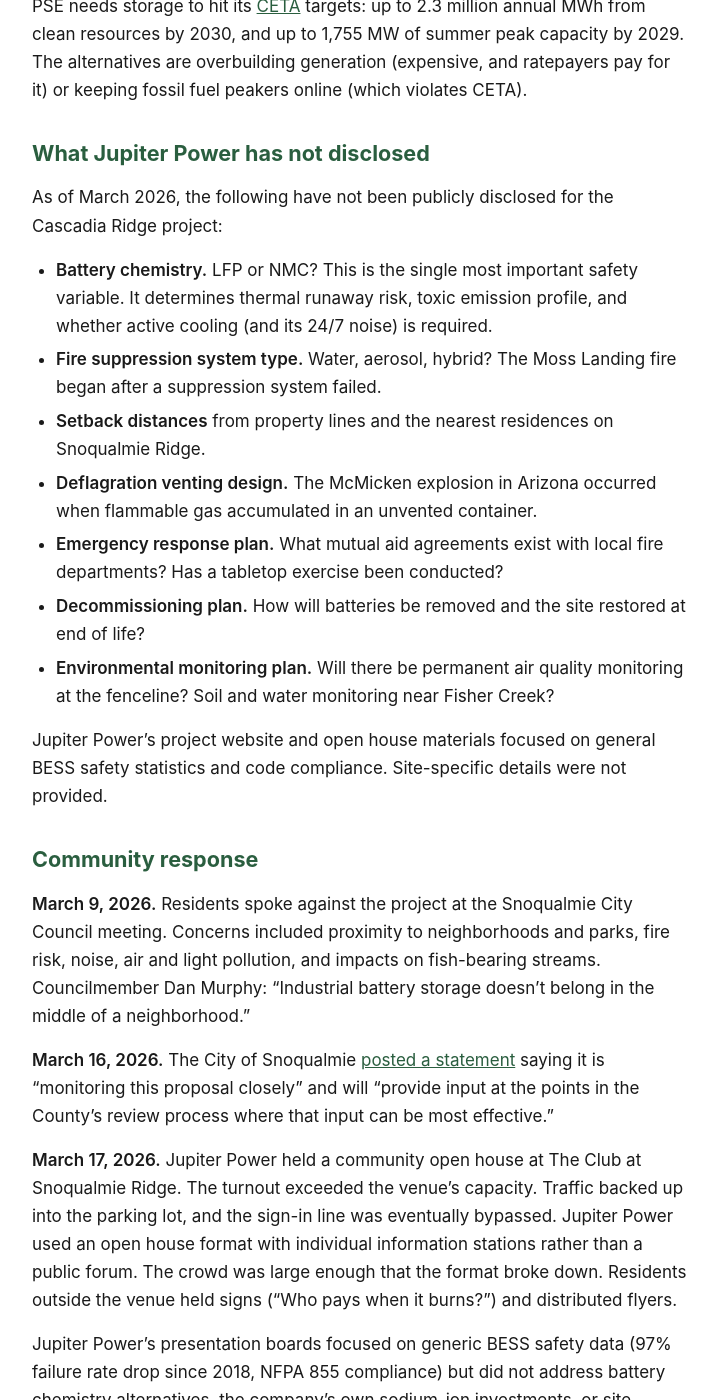
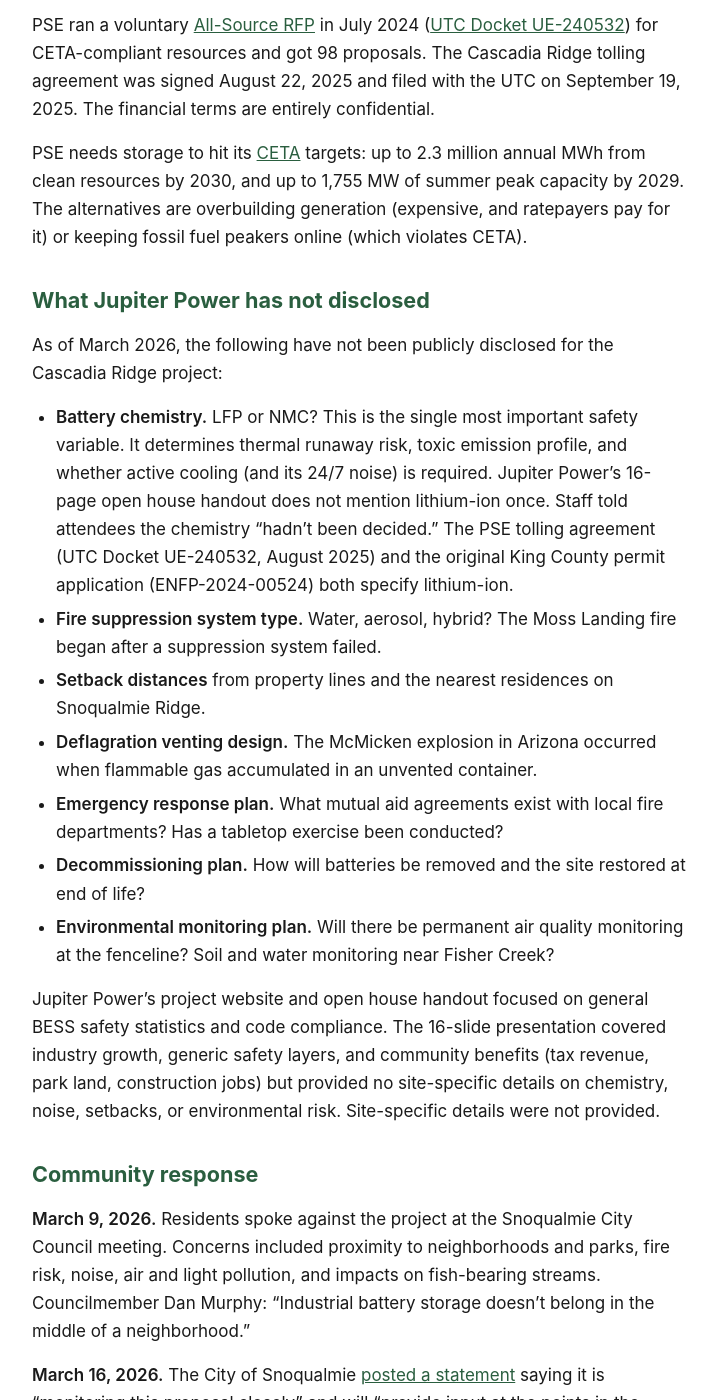
Before and after one commit to calef/cascadia-ridge-bess, a Jekyll site: the page built from _pages/project.md, in a window 1280 px wide and 1400 px high, scrolled down 1839 px. Shown: the whole window, without its empty margins (280-997 px from the left). Built offline with Jekyll 4.4.1, drawn with Linux system fonts in a browser that asks for light colours; some of the changed text lies outside the part shown.

Commit message:
Deploy site 2026-03-23-185814

```diff
--- a/_pages/project.md
+++ b/_pages/project.md
@@ -15,8 +15,11 @@ title: "Project Overview"
 | PSE agreement | Tolling agreement executed August 22, 2025 |
 | Operations target | Late 2028 |
 | Fire district | [King County Fire Protection District No. 38](https://district-conditions-report.kingcounty.gov/?PIN=3624079039) |
-| Projected tax revenue | $783,000–$1,130,000/year in years 3–12 |
+| Projected tax revenue | $783,000–$1,130,000/year in years 3–12* |
+| Development footprint | ~30 of the 45 acres (per Jupiter Power's March 17 presentation) |
 | Contact | Gage Fuller, [cascadiaridge@jupiterpower.io](mailto:cascadiaridge@jupiterpower.io) |
+
+*Tax revenue estimate depends on pending state legislation [HB 1960 (Ramel)](https://app.leg.wa.gov/billsummary?BillNumber=1960&Year=2025). If the bill does not pass, these numbers do not apply.*
 
 ## What the facility would include
 
@@ -45,7 +48,7 @@ PSE needs storage to hit its [CETA](/ceta) targets: up to 2.3 million annual MWh
 
 As of March 2026, the following have not been publicly disclosed for the Cascadia Ridge project:
 
-- **Battery chemistry.** LFP or NMC? This is the single most important safety variable. It determines thermal runaway risk, toxic emission profile, and whether active cooling (and its 24/7 noise) is required.
+- **Battery chemistry.** LFP or NMC? This is the single most important safety variable. It determines thermal runaway risk, toxic emission profile, and whether active cooling (and its 24/7 noise) is required. Jupiter Power's 16-page open house handout does not mention lithium-ion once. Staff told attendees the chemistry "hadn't been decided." The PSE tolling agreement (UTC Docket UE-240532, August 2025) and the original King County permit application (ENFP-2024-00524) both specify lithium-ion.
 - **Fire suppression system type.** Water, aerosol, hybrid? The Moss Landing fire began after a suppression system failed.
 - **Setback distances** from property lines and the nearest residences on Snoqualmie Ridge.
 - **Deflagration venting design.** The McMicken explosion in Arizona occurred when flammable gas accumulated in an unvented container.
@@ -53,7 +56,7 @@ As of March 2026, the following have not been publicly disclosed for the Cascadi
 - **Decommissioning plan.** How will batteries be removed and the site restored at end of life?
 - **Environmental monitoring plan.** Will there be permanent air quality monitoring at the fenceline? Soil and water monitoring near Fisher Creek?
 
-Jupiter Power's project website and open house materials focused on general BESS safety statistics and code compliance. Site-specific details were not provided.
+Jupiter Power's project website and open house handout focused on general BESS safety statistics and code compliance. The 16-slide presentation covered industry growth, generic safety layers, and community benefits (tax revenue, park land, construction jobs) but provided no site-specific details on chemistry, noise, setbacks, or environmental risk. Site-specific details were not provided.
 
 ## Community response
 
```
Also changed, not shown: _pages/fire-risk.md (+6 -0 lines).
